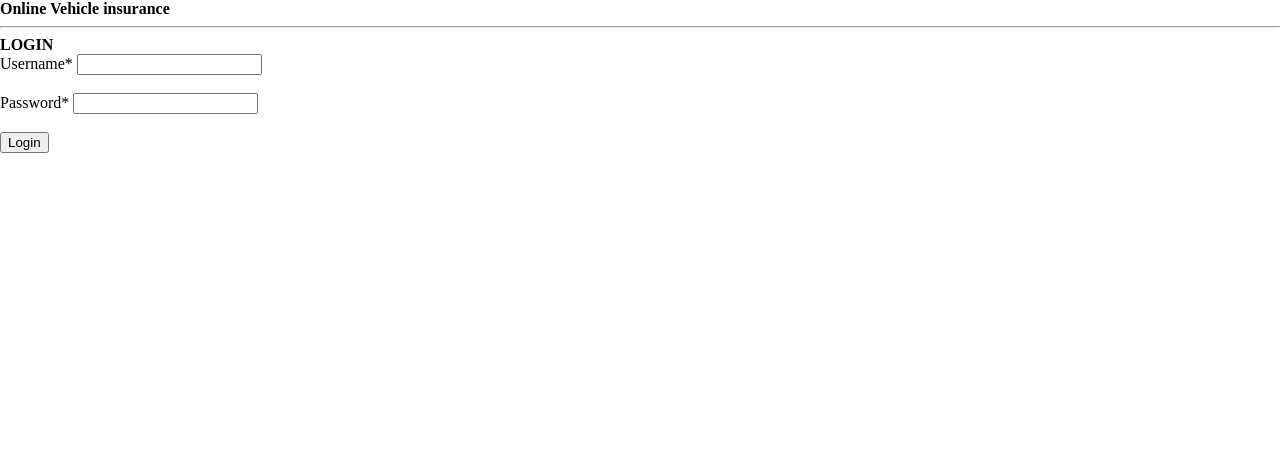
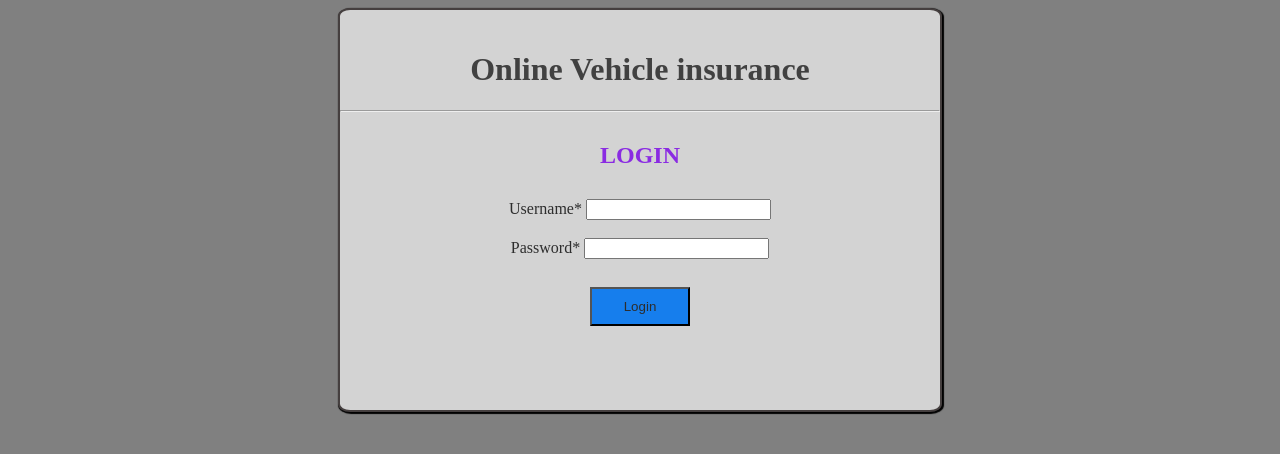
Before and after one commit to AmitShashi/Vehicle-Insurance, a plain HTML site: page index.html in a window 1280 px wide. Drawn offline with Linux system fonts and the light colour scheme; files that its build step writes are made by us from their sources.

Commit message:
Update style.css

```diff
--- a/style.css
+++ b/style.css
@@ -1,10 +1,88 @@
-/* Reset some default styles */
-body, h1, h2, h3, p, ul, li {
-    margin: 0;
-    padding: 0;
-    border: 0;
-    outline: 0;
-    font-size: 100%;
-    vertical-align: baseline;
-    background: transparent;
+/*SCSS Compiled*/
+body {
+  background-color: gray;
+  color: black;
 }
+
+.login {
+  background-color: lightgrey;
+  height: 400px;
+  width: 600px;
+  margin: 0 auto;
+  border: 2px solid #453f3f;
+  border-radius: 2%;
+  box-shadow: 1px 1px 1px 1px;
+}
+.login h1 {
+  text-align: center;
+  padding-top: 20px;
+  color: #414141;
+}
+.login h2 {
+  text-align: center;
+  padding-top: 10px;
+  color: blueviolet;
+}
+.login form {
+  text-align: center;
+  padding-top: 10px;
+  color: #2d2d2d;
+}
+.login button {
+  text-align: center;
+  padding: 10px;
+  width: 100px;
+  color: #2d2d2d;
+  background-color: #167eed;
+  margin: 10px auto;
+}
+.login .error-message {
+  text-align: center;
+  padding-top: 10px;
+  color: #e31a1a;
+}
+/*SCSS*/
+/*
+body{
+    background-color: gray;
+    color: black;
+}
+.login{
+    background-color: lightgrey;
+    height: 400px;
+    width: 600px;
+    margin: 0 auto;
+    border: 2px solid rgb(69, 63, 63);
+    border-radius: 2%;
+    box-shadow: 1px 1px 1px 1px;
+
+    h1{
+        text-align: center;
+        padding-top: 20px;
+        color:rgb(65, 65, 65);
+    }
+    h2{
+        text-align: center;
+        padding-top: 10px;
+        color: blueviolet;
+    }
+    form{
+        text-align: center;
+        padding-top: 10px;
+        color: rgb(45, 45, 45);
+    }
+    button{
+        text-align: center;
+        padding: 10px;
+        width: 100px;
+        color: rgb(45, 45, 45);
+        background-color: rgb(22, 126, 237);
+        margin: 10px auto;
+    }
+    .error-message{
+        text-align: center;
+        padding-top: 10px;
+        color: rgb(227, 26, 26);
+    }
+}
+*/
```
